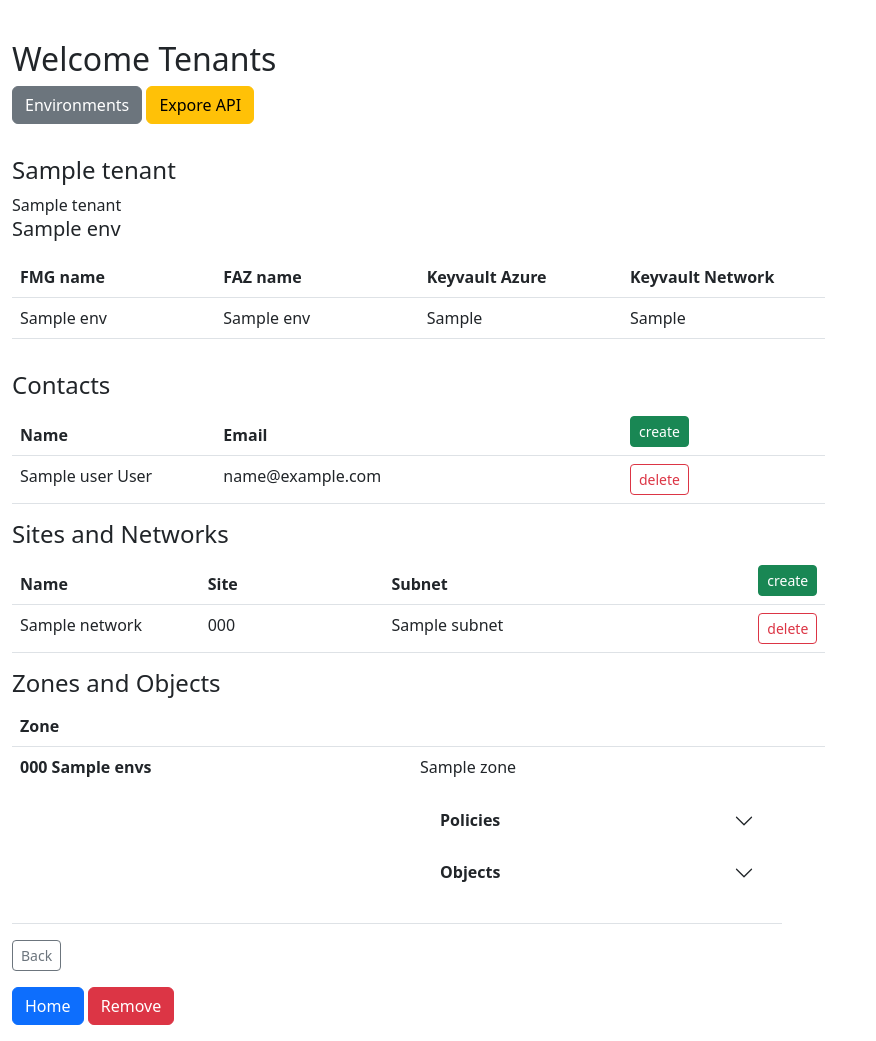
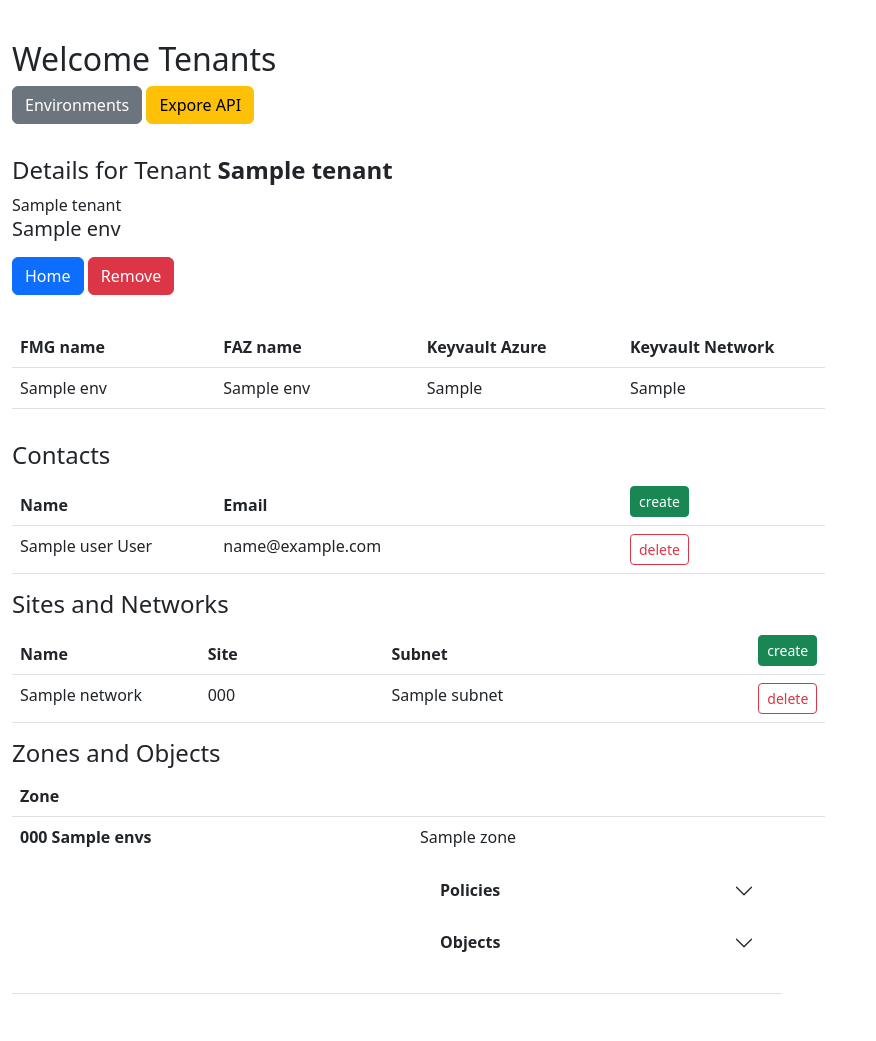
Before and after one commit to bvilajol/orm_flask, a Python web app: template web/project/templates/tenant.html in a window 1280 px wide. Shown: the whole page, without its empty margins (0-876 px from the left). After the commit the page ends 994 px from the top, so only its background shows below. Run offline with Jinja, Linux system fonts and the light colour scheme; the template is opened without the code that fills it: most values are stand-ins (such as "Sample title", 1, 10 or a date in 2020).

Commit message:
tenant.html - simplified view

```diff
--- a/web/project/templates/tenant.html
+++ b/web/project/templates/tenant.html
@@ -4,13 +4,21 @@
 
 {% block content%}
 <div class="row">
-    <div class="row">
   <div class="col-sm-8">
       <p>
-                <h4>{{tenant.name}}</h4>
+          <h4>Details for Tenant <strong>{{tenant.name}}</strong></h4>
           {{tenant.name_long}}
           <h5>{{env.name}}</h5>
       </p>
+      <p>
+        <a class="btn btn-primary" href="{{ url_for('home') }}" role="button">Home</a>
+        <a class="btn btn-danger" href="{{ url_for('del_tenant', id=tenant.id) }}" role="button">Remove</a>
+    </p>
+  </div>
+</div>
+<div class="row">
+  <div class="row">
+    <div class="col-sm-8">
       <p>
         <table class="table">
           <thead>
@@ -216,15 +224,8 @@
                 {% endfor %}
                 </tbody>
               </table>
-                <td><a class="btn btn-outline-secondary btn-sm" href="{{ url_for('environments') }}" role="button">Back</a></td>
             </p>
         </div>
     </div>
 </div>
-<div class="row">
-    <p>
-        <a class="btn btn-primary" href="{{ url_for('home') }}" role="button">Home</a>
-        <a class="btn btn-danger" href="{{ url_for('remove_tenant', id=tenant.id) }}" role="button">Remove</a>
-    </p>
-</div>
 {% endblock %}
```
Lines whose indentation alone changed are shown as unchanged.
